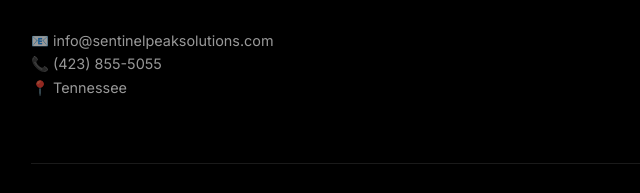
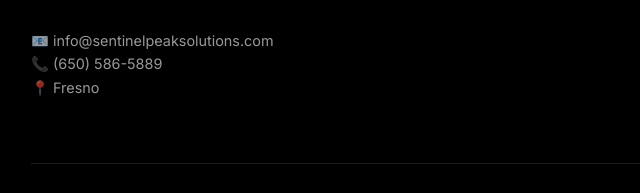
Before and after one commit to bgblanco/sentinelpeaksite, a website: page services.html in a window 1280 px wide. Shown: the part 5535-5728 px from the top of the page, 57-697 px from the left. Drawn offline with Linux system fonts and the light colour scheme; a script that the page names is missing; a web font is replaced by a local one.

Commit message:
Add files via upload

```diff
--- a/services.html
+++ b/services.html
@@ -1611,8 +1611,8 @@
                 <div class="footer-section">
                     <h3>Contact Info</h3>
                     <p>📧 info@sentinelpeaksolutions.com</p>
-                    <p>📞 (423) 855-5055</p>
-                    <p>📍 Tennessee</p>
+                    <p>📞 (650) 586-5889</p>
+                    <p>📍 Fresno</p>
                 </div>
             </div>
             <div class="footer-bottom">
```
